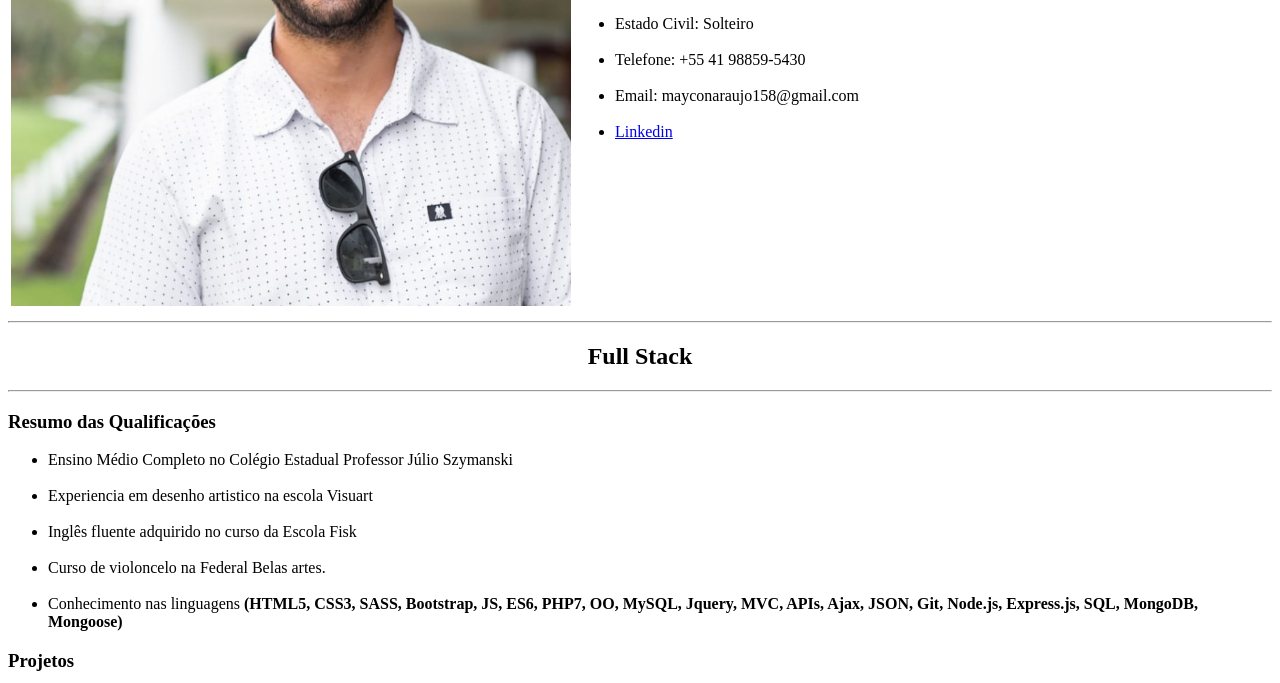
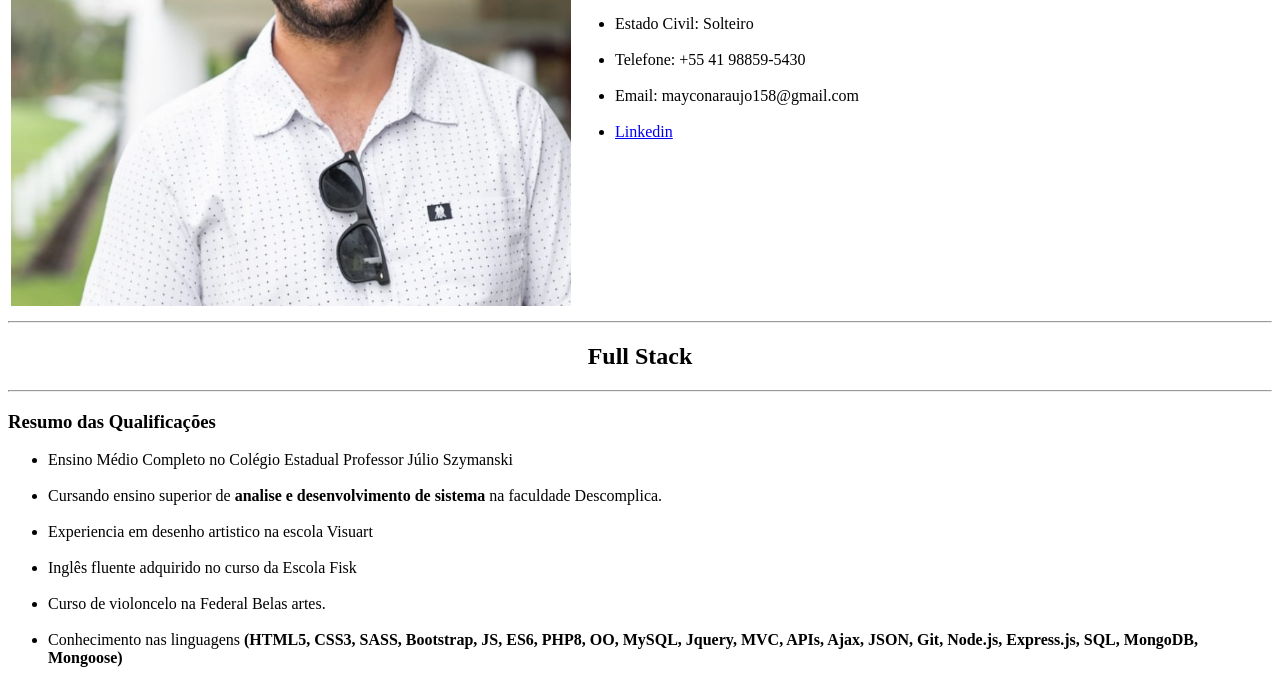
Before and after one commit to MayconAraujo98/CV-mike-, a plain HTML site: page mike/index.html in a window 1280 px wide. Shown: the part 265-948 px from the top of the page. Drawn offline with Linux system fonts and the light colour scheme.

Commit message:
Update index.html

```diff
--- a/mike/index.html
+++ b/mike/index.html
@@ -30,10 +30,11 @@
 
     <ul>
       <li> 	Ensino Médio Completo no Colégio Estadual Professor Júlio Szymanski </li><br>
+      <li> 	Cursando ensino superior de <strong>analise e desenvolvimento de sistema</strong> na faculdade Descomplica. </li><br>
       <li> 	Experiencia em desenho artistico na escola Visuart </li><br>
       <li> 	Inglês fluente adquirido no curso da Escola Fisk </li><br>
       <li> 	Curso de violoncelo na Federal Belas artes. </li><br>
-      <li> 	Conhecimento nas linguagens <strong>(HTML5, CSS3, SASS, Bootstrap, JS, ES6, PHP7, OO, MySQL, Jquery, MVC, APIs, Ajax, JSON, Git, Node.js, Express.js, SQL, MongoDB, Mongoose)</strong> </li>
+      <li> 	Conhecimento nas linguagens <strong>(HTML5, CSS3, SASS, Bootstrap, JS, ES6, PHP8, OO, MySQL, Jquery, MVC, APIs, Ajax, JSON, Git, Node.js, Express.js, SQL, MongoDB, Mongoose)</strong> </li>
 
     </ul>
 
```
